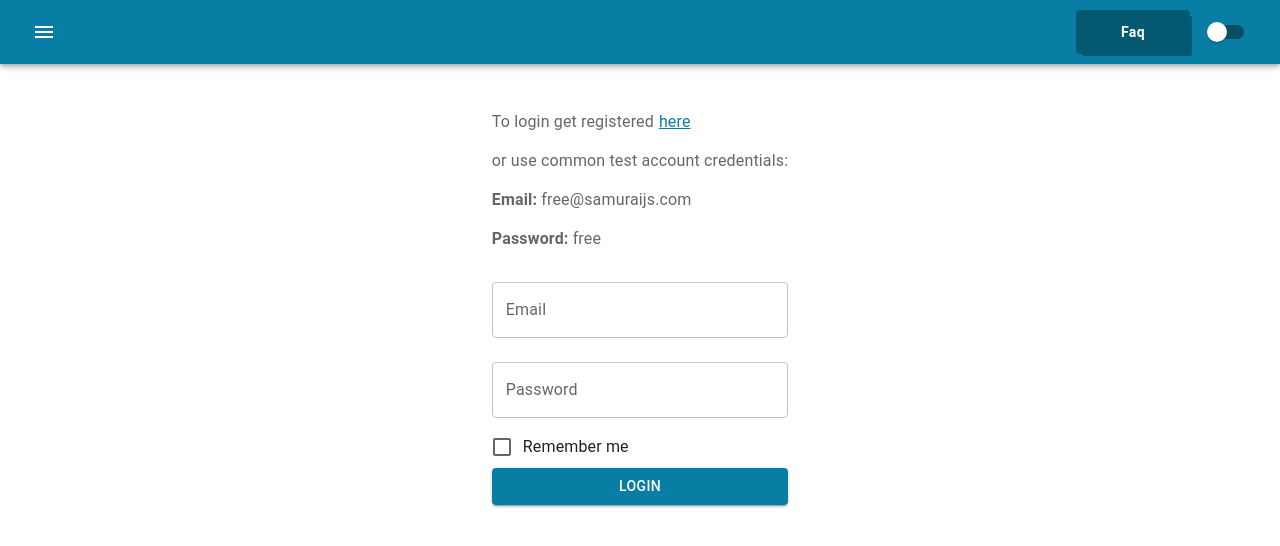
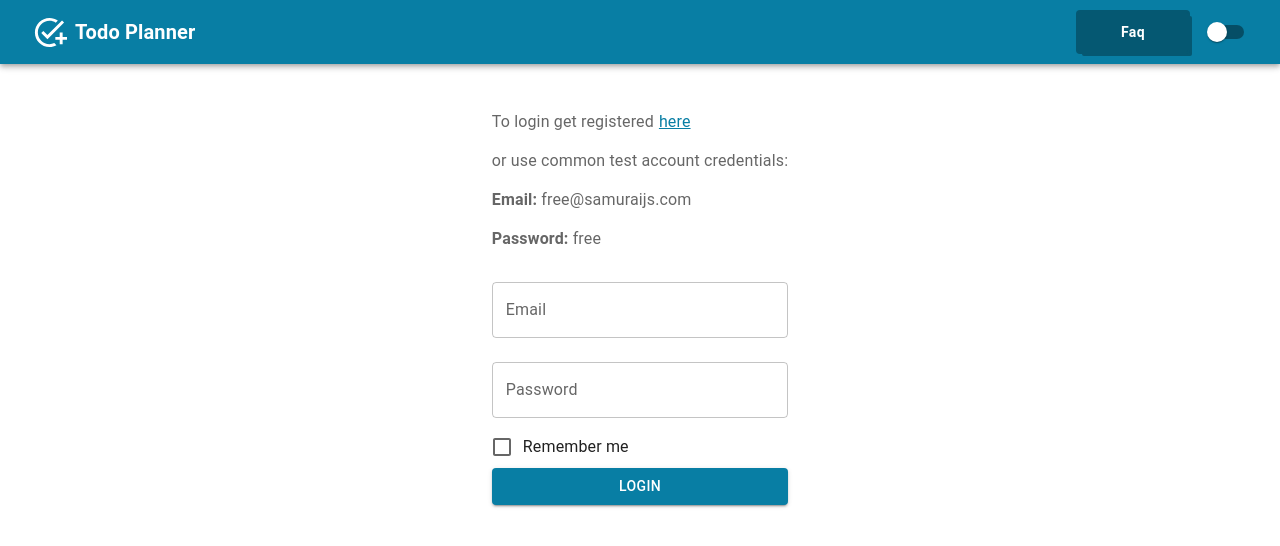
Before and after one commit to genier-developer/todo-planner-app, a React (Create React App) app: page /login in a window 1280 px wide. Shown: the top 546 px of the page. Built offline with nearby package versions, Linux system fonts and the light colour scheme; no server answers.

Commit message:
feat: style Header

```diff
--- a/src/common/components/Header/Header.tsx
+++ b/src/common/components/Header/Header.tsx
@@ -1,4 +1,4 @@
-import MenuIcon from "@mui/icons-material/Menu"
+import AddTaskIcon from '@mui/icons-material/AddTask';
 import AppBar from "@mui/material/AppBar"
 import IconButton from "@mui/material/IconButton"
 import LinearProgress from "@mui/material/LinearProgress"
@@ -11,8 +11,7 @@ import { getTheme } from "common/theme"
 import { changeTheme, selectAppStatus, selectIsLoggedIn, selectThemeMode, setIsLoggedIn } from "../../../app/appSlice"
 import { baseApi } from "../../../app/baseApi"
 import { useLogoutMutation } from "../../../features/auth/api/authAPI"
-import { clearTasks } from "../../../features/todolists/model/tasksSlice"
-import { clearTodolists } from "../../../features/todolists/model/todolistsSlice"
+import { Typography } from "@mui/material"
 
 export const Header = () => {
   const dispatch = useAppDispatch()
@@ -45,9 +44,12 @@ export const Header = () => {
   return (
     <AppBar position="static" sx={{ mb: "30px" }}>
       <Toolbar sx={{ display: "flex", justifyContent: "space-between" }}>
-        <IconButton color="inherit">
-          <MenuIcon />
-        </IconButton>
+        <div style={{display: "flex", justifyContent: "space-between", alignItems: 'center'}}>
+          <IconButton color="inherit">
+            <AddTaskIcon fontSize={'large'}/>
+          </IconButton>
+          <Typography variant="h6" color="inherit" noWrap><b>{"Todo Planner"}</b></Typography>
+        </div>
         <div>
           {isLoggedIn && <MenuButton onClick={logoutHandler}>Logout</MenuButton>}
           <MenuButton background={theme.palette.primary.dark}>Faq</MenuButton>
```
